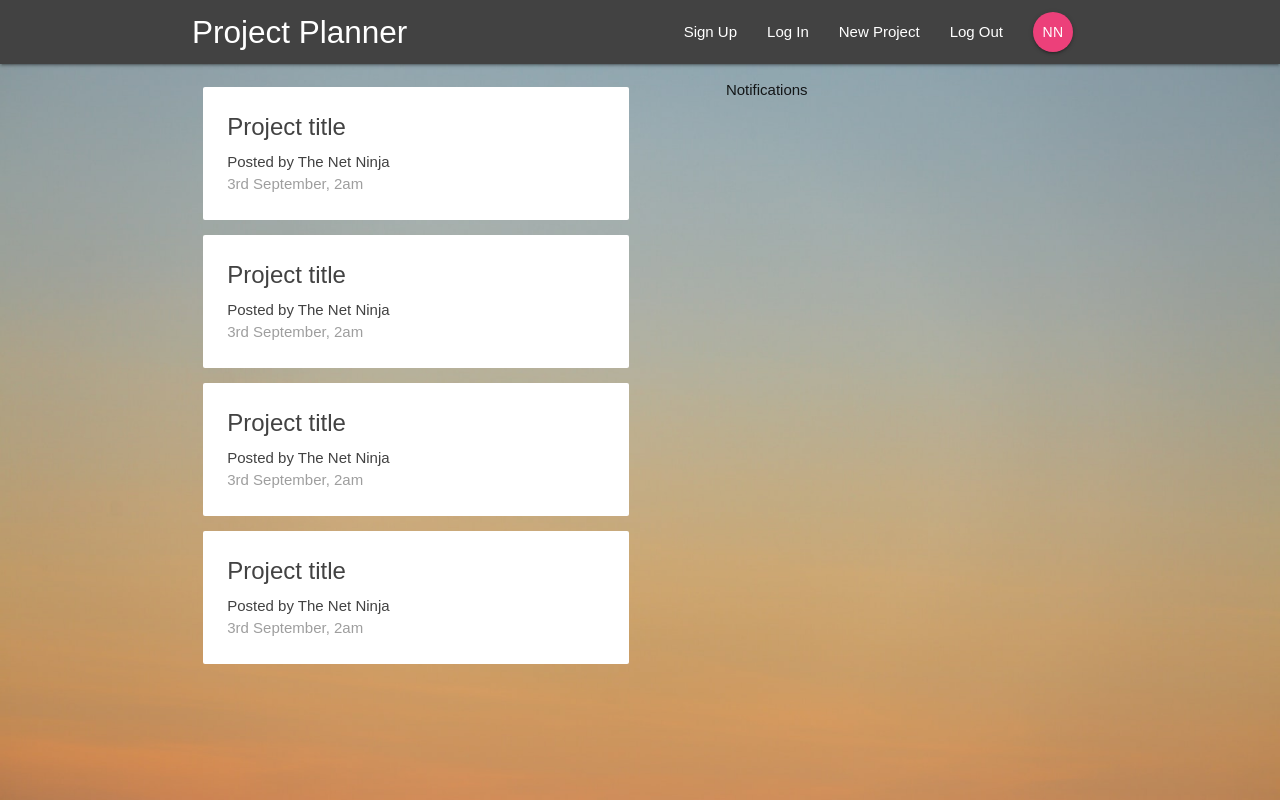
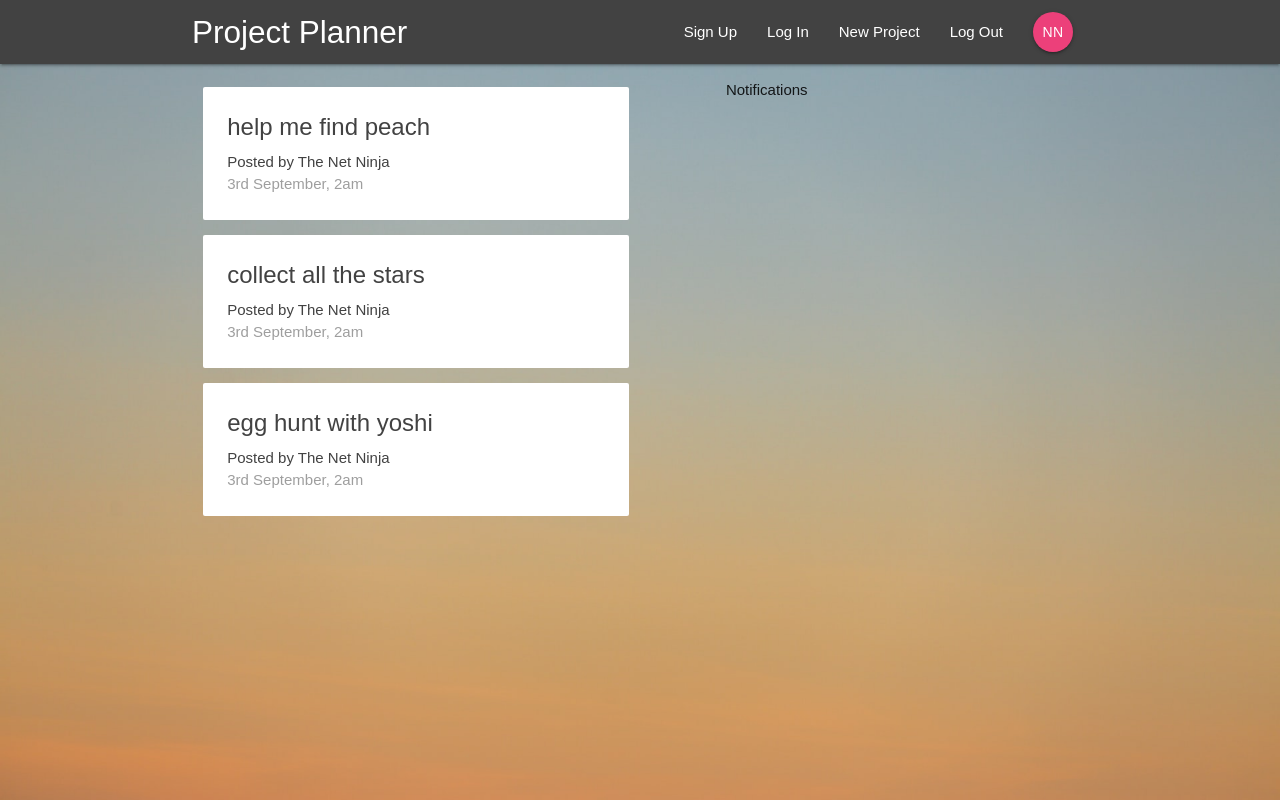
Before and after one commit to romankolivashko/project-plan, a React (Create React App) app: page / in a window 1280 px wide. Built offline with nearby package versions, Linux system fonts and the light colour scheme.

Commit message:
passed combined reducers tot he store

```diff
--- a/src/components/dashboard/Dashboard.js
+++ b/src/components/dashboard/Dashboard.js
@@ -1,14 +1,18 @@
 import React from 'react';
 import Notifications from './Notifications';
 import ProjectList from '../projects/ProjectList'
+import { connect } from 'react-redux'
 
 class Dashboard extends React.Component {
   render() {
+    console.log(this.props);
+    const { projects } = this.props;
+
     return (
       <div className="dashboard container">
         <div className="row">
           <div className="col s12 m6">
-            <ProjectList />
+            <ProjectList projects={projects} />
           </div>
           <div className="col s12 m5 offset-m1">
             <Notifications />
@@ -19,4 +23,10 @@ class Dashboard extends React.Component {
   }
 }
 
-export default Dashboard;
+const mapStateToProps = (state) => {
+  return {
+    projects: state.project.projects
+  }
+}
+
+export default connect(mapStateToProps)(Dashboard);
--- a/src/components/projects/ProjectList.js
+++ b/src/components/projects/ProjectList.js
@@ -2,13 +2,14 @@ import React from 'react';
 import ProjectSummary from './ProjectSummary';
 
 
-const ProjectList = () => {
+const ProjectList = ({projects}) => {
   return (
     <div className="project-list section">
-      <ProjectSummary />
-      <ProjectSummary />
-      <ProjectSummary />
-      <ProjectSummary />
+      { projects && projects.map (project => {
+        return (
+          <ProjectSummary project={project} key={project.id} />
+        )
+      })}
 
     </div>
   )
--- a/src/components/projects/ProjectSummary.js
+++ b/src/components/projects/ProjectSummary.js
@@ -1,11 +1,11 @@
 import React from 'react';
 
 
-const ProjectSummary = () => {
+const ProjectSummary = ({project}) => {
    return (
       <div className="card z-depth-0 project-summary">
         <div className="card-content grey-text text-darken-3">
-          <span className="card-title ">Project title</span>
+          <span className="card-title ">{project.title}</span>
           <p>Posted by The Net Ninja</p>
           <p className="grey-text">3rd September, 2am</p>
         </div>
--- a/src/store/reducers/projectReducer.js
+++ b/src/store/reducers/projectReducer.js
@@ -1,4 +1,10 @@
-const initState = {}
+const initState = {
+  projects: [
+    {id: '1', title: 'help me find peach', content: 'blah blah blah'},
+    {id: '2', title: 'collect all the stars', content: 'blah blah blah'},
+    {id: '3', title: 'egg hunt with yoshi', content: 'blah blah blah'}
+  ]
+}
 
 const projectReducer = (state = initState, action) => {
   return state
```
